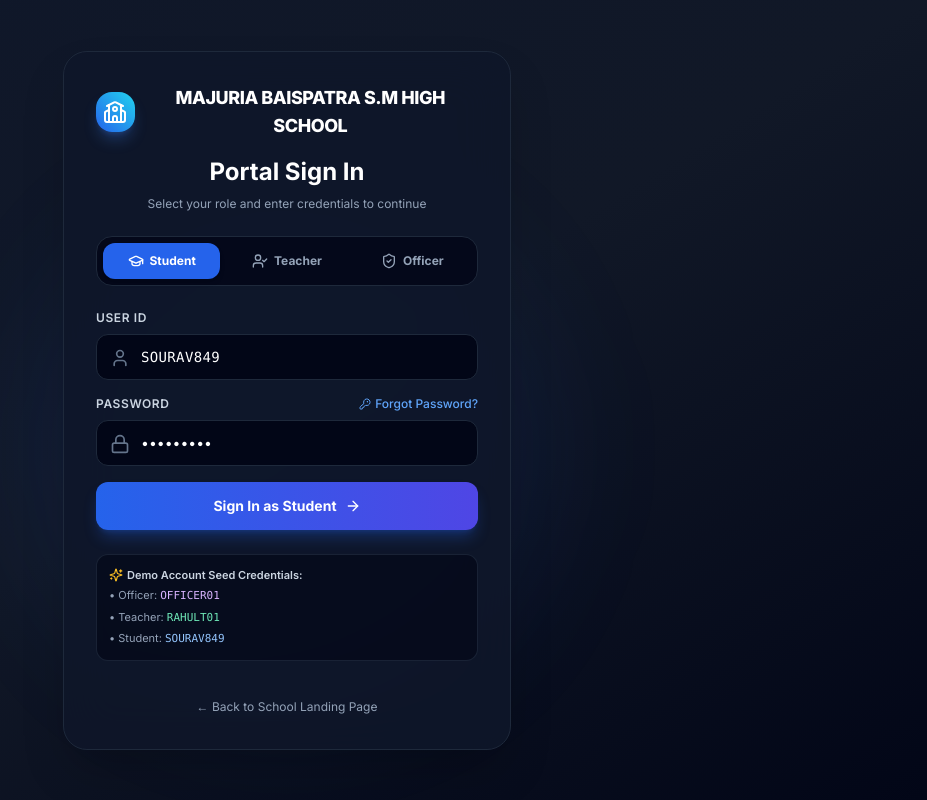
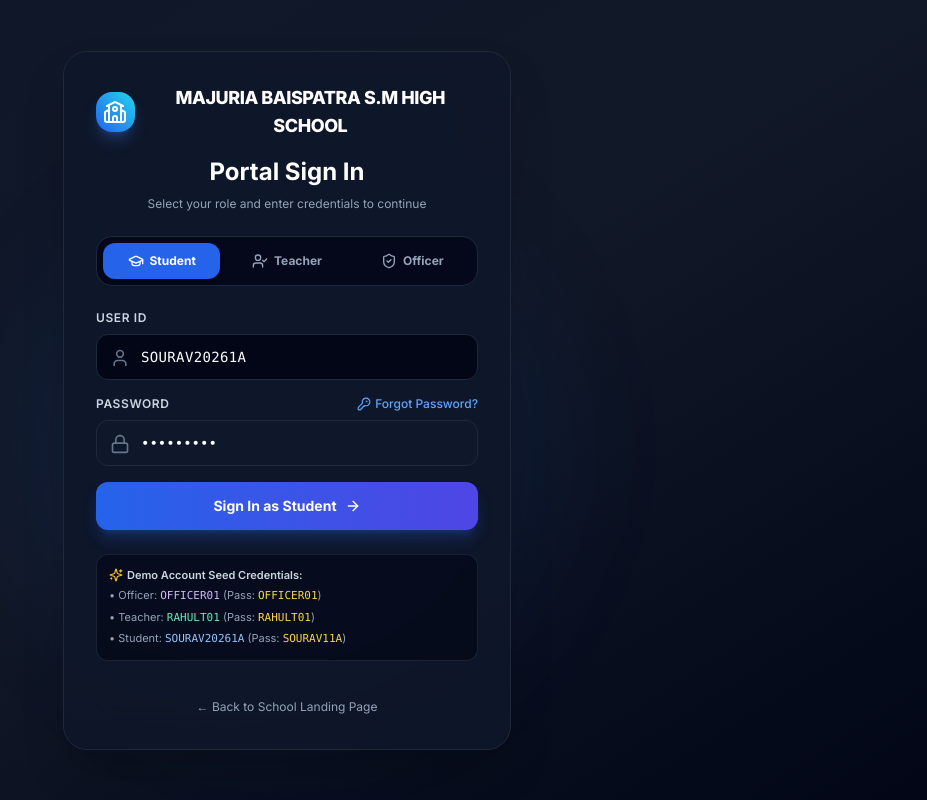
Before and after one commit to souravsenapati055-sudo/school_management, a React (Vite) app in the folder frontend/: page /login in a window 1280 px wide. Shown: the whole page, without its empty margins (353-1280 px from the left). Built offline with nearby package versions, Linux system fonts and the light colour scheme; no server answers.

Commit message:
update login page demo account credentials and default student autofill to SOURAV20261A

```diff
--- a/frontend/src/pages/LoginPage.jsx
+++ b/frontend/src/pages/LoginPage.jsx
@@ -41,8 +41,8 @@ const LoginPage = () => {
             setUserId('RAHULT01');
             setPassword('RAHULT01');
         } else {
-            setUserId('SOURAV849');
-            setPassword('SOURAV849');
+            setUserId('SOURAV20261A');
+            setPassword('SOURAV11A');
         }
     }, [selectedRole]);
 
@@ -237,7 +237,7 @@ const LoginPage = () => {
                                 required
                                 value={userId}
                                 onChange={(e) => setUserId(e.target.value)}
-                                placeholder="e.g. SOURAV849"
+                                placeholder="e.g. SOURAV20261A"
                                 className="w-full pl-11 pr-4 py-3 rounded-xl bg-slate-950 border border-slate-800 text-white placeholder-slate-500 focus:outline-none focus:border-blue-500 font-mono text-sm uppercase tracking-wide"
                             />
                         </div>
@@ -251,9 +251,9 @@ const LoginPage = () => {
                             <button
                                 type="button"
                                 onClick={openForgotModal}
-                                className="text-xs text-blue-400 hover:text-blue-300 font-medium transition flex items-center space-x-1"
+                                className="text-xs text-blue-400 hover:text-blue-300 transition flex items-center space-x-1 font-medium"
                             >
-                                <KeyRound className="w-3 h-3" />
+                                <KeyRound className="w-3.5 h-3.5" />
                                 <span>Forgot Password?</span>
                             </button>
                         </div>
@@ -265,7 +265,7 @@ const LoginPage = () => {
                                 value={password}
                                 onChange={(e) => setPassword(e.target.value)}
                                 placeholder="••••••••"
-                                className="w-full pl-11 pr-4 py-3 rounded-xl bg-slate-950 border border-slate-800 text-white placeholder-slate-500 focus:outline-none focus:border-blue-500 text-sm"
+                                className="w-full pl-11 pr-4 py-3 bg-slate-900 border border-slate-800 rounded-xl text-white placeholder-slate-500 focus:outline-none focus:border-blue-500 focus:ring-1 focus:ring-blue-500 text-sm font-mono transition"
                             />
                         </div>
                     </div>
@@ -286,9 +286,9 @@ const LoginPage = () => {
                         <Sparkles className="w-3.5 h-3.5 text-amber-400" />
                         <span>Demo Account Seed Credentials:</span>
                     </div>
-                    <div>• Officer: <code className="text-purple-300 font-mono">OFFICER01</code></div>
-                    <div>• Teacher: <code className="text-emerald-300 font-mono">RAHULT01</code></div>
-                    <div>• Student: <code className="text-blue-300 font-mono">SOURAV849</code></div>
+                    <div>• Officer: <code className="text-purple-300 font-mono">OFFICER01</code> (Pass: <code className="text-amber-300 font-mono">OFFICER01</code>)</div>
+                    <div>• Teacher: <code className="text-emerald-300 font-mono">RAHULT01</code> (Pass: <code className="text-amber-300 font-mono">RAHULT01</code>)</div>
+                    <div>• Student: <code className="text-blue-300 font-mono">SOURAV20261A</code> (Pass: <code className="text-amber-300 font-mono">SOURAV11A</code>)</div>
                 </div>
 
                 <div className="text-center pt-2">
```
